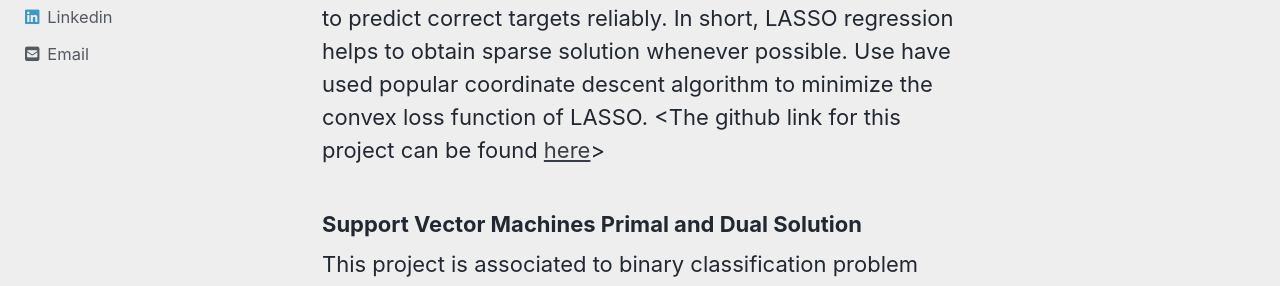
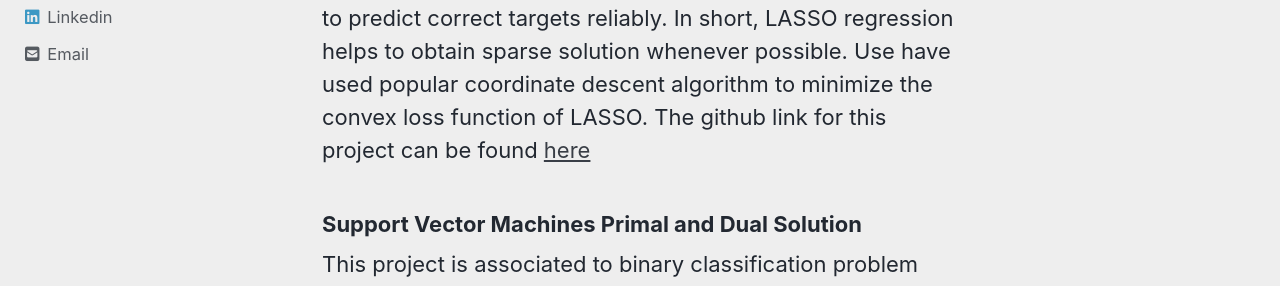
Before and after one commit to mattsinbot/mattsinbot.github.io, a Jekyll site: the page built from _pages/ML_Projects.md, in a window 1280 px wide and 900 px high. Shown: the part 440-726 px from the top of the window. Built offline with Jekyll 4.4.1, drawn with Linux system fonts in a browser that asks for light colours; cached includes are drawn as plain includes; nearby versions of some CDN libraries; some of the changed text lies outside the part shown.

Commit message:
ml page updated

```diff
--- a/_pages/ML_Projects.md
+++ b/_pages/ML_Projects.md
@@ -6,9 +6,8 @@
 ---
 
 ### LASSO Regression for Feature Selection
-Least Absolute Shrinkage and Selection Operator or LASSO is a regression method, highly used in Machine learning community for determining important features when number of features are lot more than needed. We have solved LASSO regression problem using synthetic data that finds only 10 important features out of 80 given features that are required to predict correct targets reliably. In short, LASSO regression helps to obtain sparse solution whenever possible. Use have used popular coordinate descent algorithm to minimize the convex loss function of LASSO.
-<The github link for this project can be found
-[here](https://github.com/mattsinbot/Coordinate-descent-LASSO)>
+Least Absolute Shrinkage and Selection Operator or LASSO is a regression method, highly used in Machine learning community for determining important features when number of features are lot more than needed. We have solved LASSO regression problem using synthetic data that finds only 10 important features out of 80 given features that are required to predict correct targets reliably. In short, LASSO regression helps to obtain sparse solution whenever possible. Use have used popular coordinate descent algorithm to minimize the convex loss function of LASSO. The github link for this project can be found
+[here](https://github.com/mattsinbot/Coordinate-Descent-LASSO)
 
 ### Support Vector Machines Primal and Dual Solution
 This project is associated to binary classification problem using SVM with Quadratic Programming as optimization algorithm. We solve the classification problem in two different ways, first by optimizing the primal formulation of SVM and secondly by solving the dual formulation of SVM. We checked whether both ways provide same solution to validate correctness of the implementation. We also tried to understand how to select a good threshold to find support vectors from the solution provided by quadratic programming.
@@ -19,5 +18,4 @@
 ![SVM_hardneg](/images/ml/svm_hard_neg_minig.png)
 
 ### Neural Network to Classify Iris Dataset
-In this project we want to classify different species of Iris flowers from Iris-dataset. This data-set is highly nonlinear and hence can not be classified with linear classifier. We have introduced a three layer (1 input+ 1 hidden + 1 output) neural net which are fully connected to build the classifier. We have developed the model using PyTorch's `torch.nn` module. Our model was able to predict correct labels with 99% accuracy on test data. We have also computed *confusion* matrix to better visualize the prediction pattern of the model.
-<The github link for this project can be found [here](https://github.com/mattsinbot/PyTorch-for-Iris-Dataset)>
+In this project we want to classify different species of Iris flowers from Iris-dataset. This data-set is highly nonlinear and hence can not be classified with linear classifier. We have introduced a three layer (1 input+ 1 hidden + 1 output) neural net which are fully connected to build the classifier. We have developed the model using PyTorch's `torch.nn` module. Our model was able to predict correct labels with 99% accuracy on test data. We have also computed *confusion* matrix to better visualize the prediction pattern of the model. The github link for this project can be found [here](https://github.com/mattsinbot/PyTorch-for-Iris-Dataset)
```
